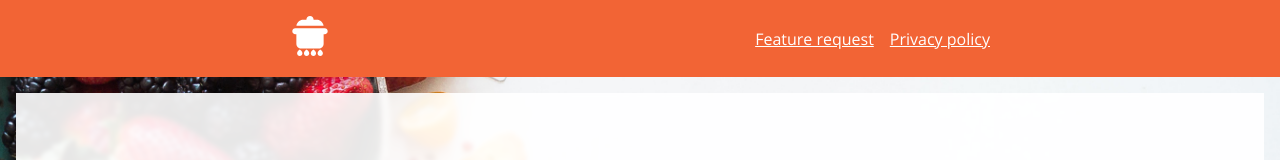
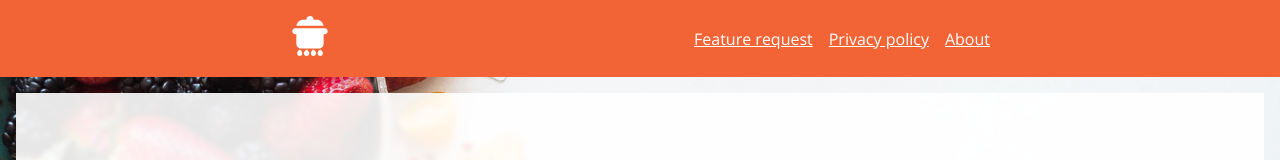
Before and after one commit to JoseeWouters/WhatDinner, a Nuxt app: page / in a window 1280 px wide. Shown: the top 160 px of the page. Built offline with nearby package versions, Linux system fonts and the light colour scheme.

Commit message:
Add about page in header

```diff
--- a/components/app/appHeader.vue
+++ b/components/app/appHeader.vue
@@ -5,6 +5,7 @@
             <div class="nav-items">
                 <nuxt-link to="/feature-request" class="nav-item">Feature request</nuxt-link>
                 <nuxt-link to="/privacy-policy" class="nav-item">Privacy policy</nuxt-link>
+                <nuxt-link to="/about" class="nav-item">About</nuxt-link>
             </div>
         </nav>
     </header>
```
